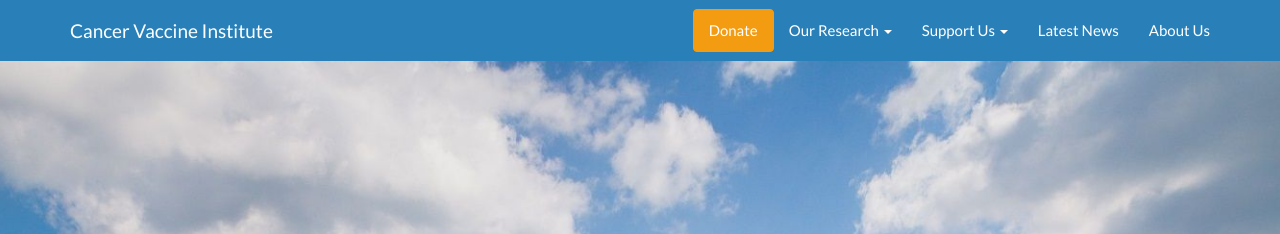
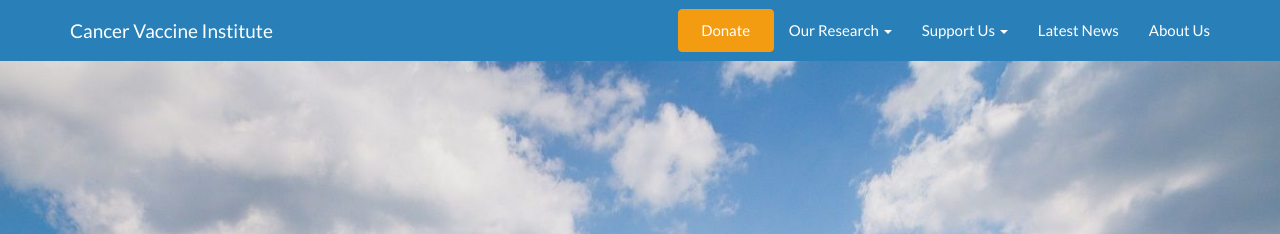
Before and after one commit to CancerVaccine/cancervaccine.github.io, a Jekyll site: the page built from index.html, in a window 1280 px wide. Shown: the top 234 px of the page. Built offline with Jekyll 4.4.1, drawn with Linux system fonts in a browser that asks for light colours; nearby versions of some CDN libraries.

Commit message:
Making things more mobile friendl

```diff
--- a/_includes/navbar.html
+++ b/_includes/navbar.html
@@ -7,13 +7,14 @@
         <span class="icon-bar"></span>
         <span class="icon-bar"></span>
       </button>
-      <a class="navbar-brand" href="{{ site.baseurl }}/">{{ site.title }}</a>
+      <a class="navbar-brand hidden-sm" href="{{ site.baseurl }}/">{{ site.title }}</a>
+      <a class="navbar-brand hidden-xs hidden-md hidden-lg" href="{{ site.baseurl }}/">CVI</a>
     </div>
     <div id="navbar" class="navbar-collapse collapse">
       <ul class="nav navbar-nav navbar-right">
             <li>
               <p class="navbar-btn">
-                  <a href="/support-us/donate/" class="btn btn-warning hvr-buzz-out">Donate</a>
+                  <a href="/support-us/donate/" class="btn btn-warning btn-block hvr-buzz-out" style="margin-right: 15px;">Donate</a>
               </p>
             </li>
 
```
